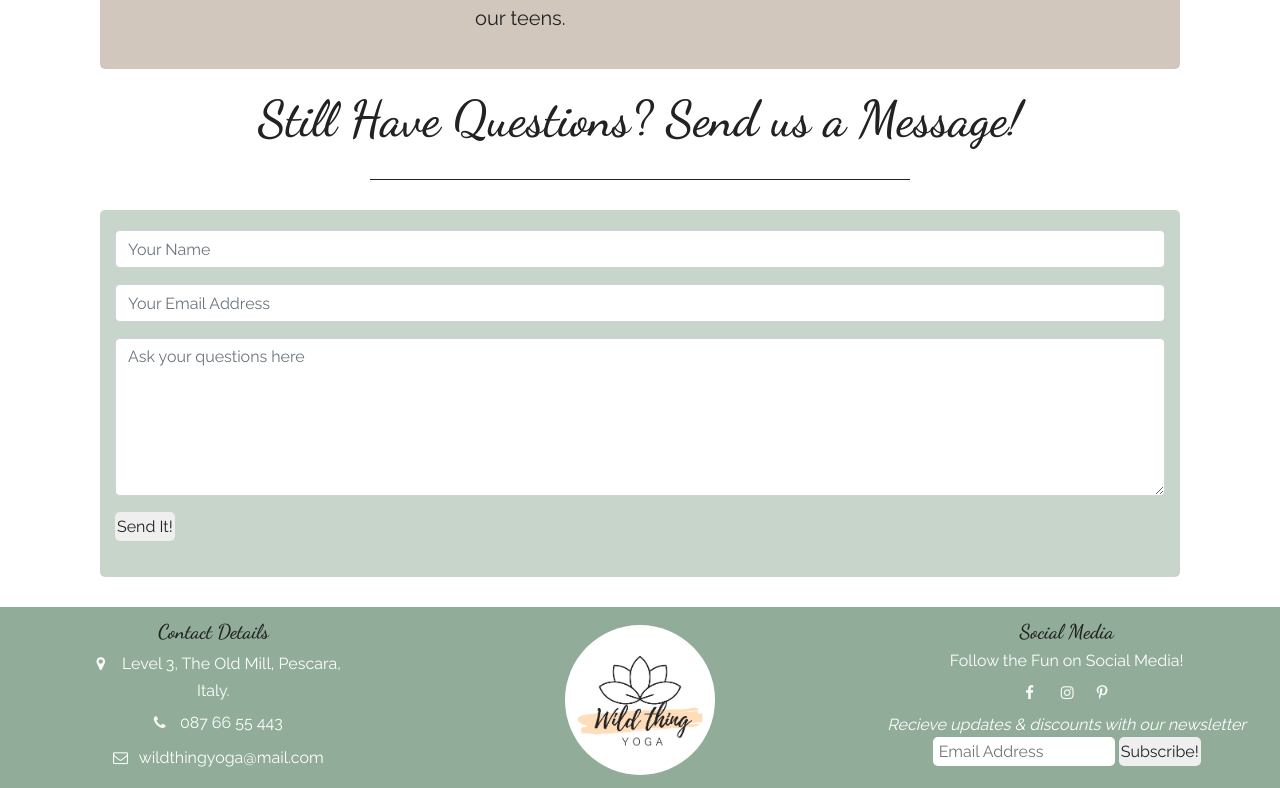
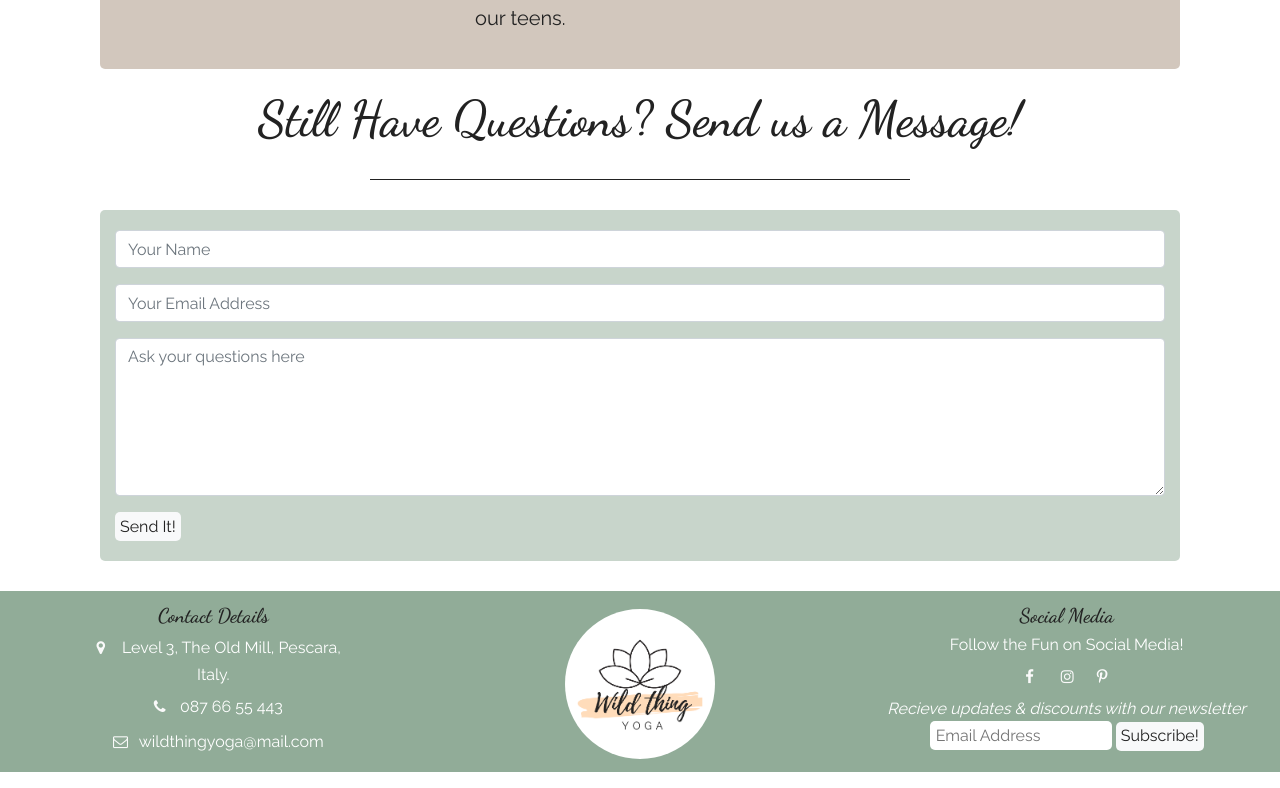
Before and after one commit to Code-Institute-Submissions/Wild_Thing_Yoga, a plain HTML site: page index.html in a window 1280 px wide. Shown: the part 3220-4008 px from the top of the page. Drawn offline with nearby package versions, Linux system fonts and the light colour scheme.

Commit message:
Change footer button class to universal button class

```diff
--- a/css/style.css
+++ b/css/style.css
@@ -60,6 +60,14 @@ h5 {
     margin-left: auto;
     margin-right: auto;
     z-index: 1;
+}
+
+.button {
+    color: #222222;
+    border-radius: 5px;
+    border: none;
+    text-align: center;
+    padding: 2.5px 5px 2.5px 5px;
 }
 
 /*----------------------------------------------------------Nav Bar*/
@@ -234,14 +242,6 @@ this will be updated to function in the future*/
     border-radius: 5px;
 }
 
-.send-it {
-    display: center;
-    color: #222222;
-    border-radius: 5px;
-    border: none;
-    text-align: center;
-    padding: 2.5px 2px 2.5px 2px;
-}
 /*----------------------------------------------------------Footer*/
 /*The Below is Taken & Modified from Matt Rudge UCD Resume Challenge Code Institute,
 this code will style the footer*/
@@ -324,11 +324,5 @@ ul.social-btns {
     border: none;
     padding: 2.5px 2px 2.5px 2px;
 }
-.subscribe {
-    color: #222222;
-    border-radius: 5px;
-    border: none;
-    text-align: center;
-    padding: 2.5px 2px 2.5px 2px;
-}
+
 /*End*/
--- a/index.html
+++ b/index.html
@@ -47,7 +47,7 @@
 								</a>
 								<div class="dropdown-menu" aria-labelledby="navbarDropdownMenuLink">
 									<a class="dropdown-item" href="#">Contact Details</a>
-									<a class="dropdown-item" href="#contact-form">Contact Form</a>
+									<a class="dropdown-item" href="#contact-us">Contact Form</a>
 									<a class="dropdown-item" href="schedule.html">Book a Class</a>
 								</div>
 							</li>
@@ -195,7 +195,7 @@
 </div>
 <!--End Faqs-->
 <!--Start Contact form-->
-<section id="contact-us">
+<section id="Contact Us">
 <div class="row justify-content-center">
         <div class="col-12">
         <h2>Still Have Questions? Send us a Message!</h2>
@@ -205,7 +205,7 @@
     <div class="container-fluid">
 	<div class="row">
         <div class="col-sm-12 contact-form">
-		<form method="POST">
+		<form method="POST" id="contact-form">
 			<div class="form-group">
 				<input type="name" class="form-control" id="name" placeholder="Your Name" required>
 	</div>
@@ -215,19 +215,22 @@
 					<div class="form-group">
 						<textarea class="form-control" id="exampleFormControlTextarea1" placeholder="Ask your questions here" rows="6" required></textarea>
 					</div>
-                    <div class="form-group">
-                    <input type="submit" value="Send It!" class="send-it">
+                    <div>
+                    <input type="submit" value="Send It!" class="btn btn-light button">
                     </div>
 		</form>
 	</div>
 	</div>
     </div>
+        </div>
+        </div>
+    </section>
+    <!--End of Form-->
+
 </div>
 </div>
 </section>
-</div>
-</div>
-</section>
+
 	<!--Start of Footer /The Below is Taken & Modified from Matt Rudge UCD Resume Challenge-->
 	<footer class="container-fluid">
 		<div class="row">
@@ -258,7 +261,7 @@
 					<em>Recieve updates & discounts with our newsletter</em>
                     <br>
 					<input type="text-input" name="email" id="email" placeholder=" Email Address" class="newsletter">
-					<input type="submit" value="Subscribe!" class="subscribe">
+					<input type="submit" value="Subscribe!" class="btn btn-light button">
                 </form>
 			</div>
 		</div>
```
Also changed, not shown: resources.html (+2 -2 lines), schedule.html (+2 -2 lines).
